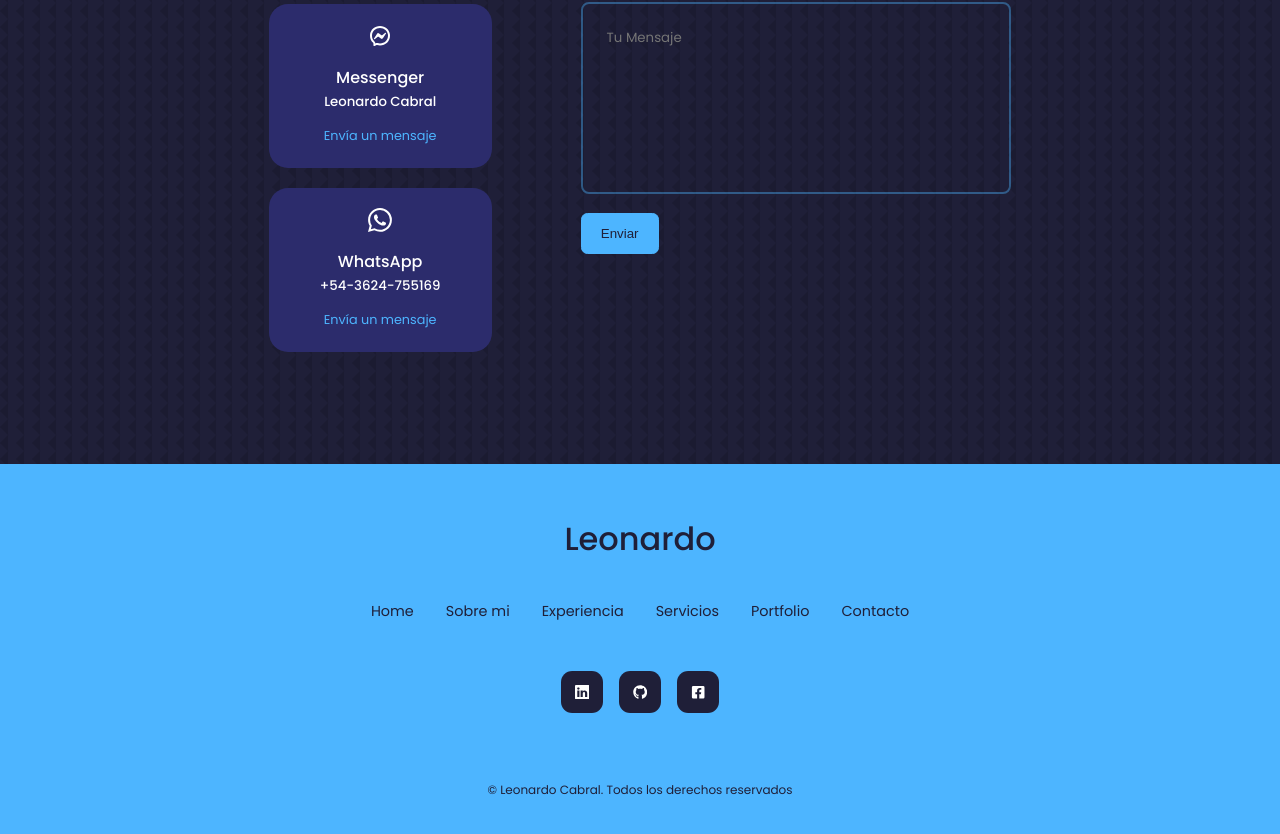
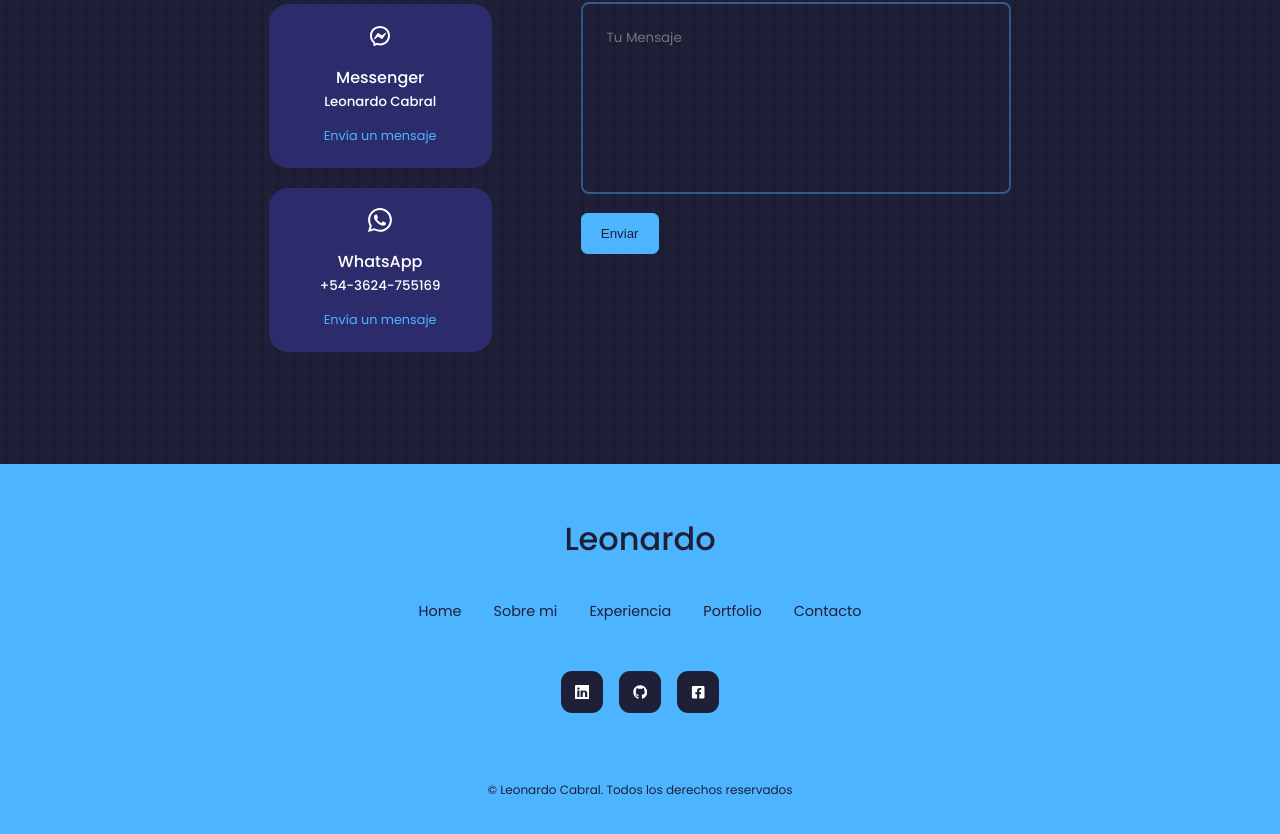
Before and after one commit to LeonardoCabral578/_portfolio, a React (Create React App) app: page / in a window 1280 px wide. Shown: the part 4285-5119 px from the top of the page. Built offline with nearby package versions, Linux system fonts and the light colour scheme; the HTML template or start-up script is replaced by a standard one.

Commit message:
servicies out

```diff
--- a/src/components/footer/Footer.jsx
+++ b/src/components/footer/Footer.jsx
@@ -20,9 +20,6 @@ export const Footer = () => {
           </li>
           <li>
             <a href="#experience">Experiencia</a>
-          </li>
-          <li>
-            <a href="#services">Servicios</a>
           </li>
           <li>
             <a href="#portfolio">Portfolio</a>
```
